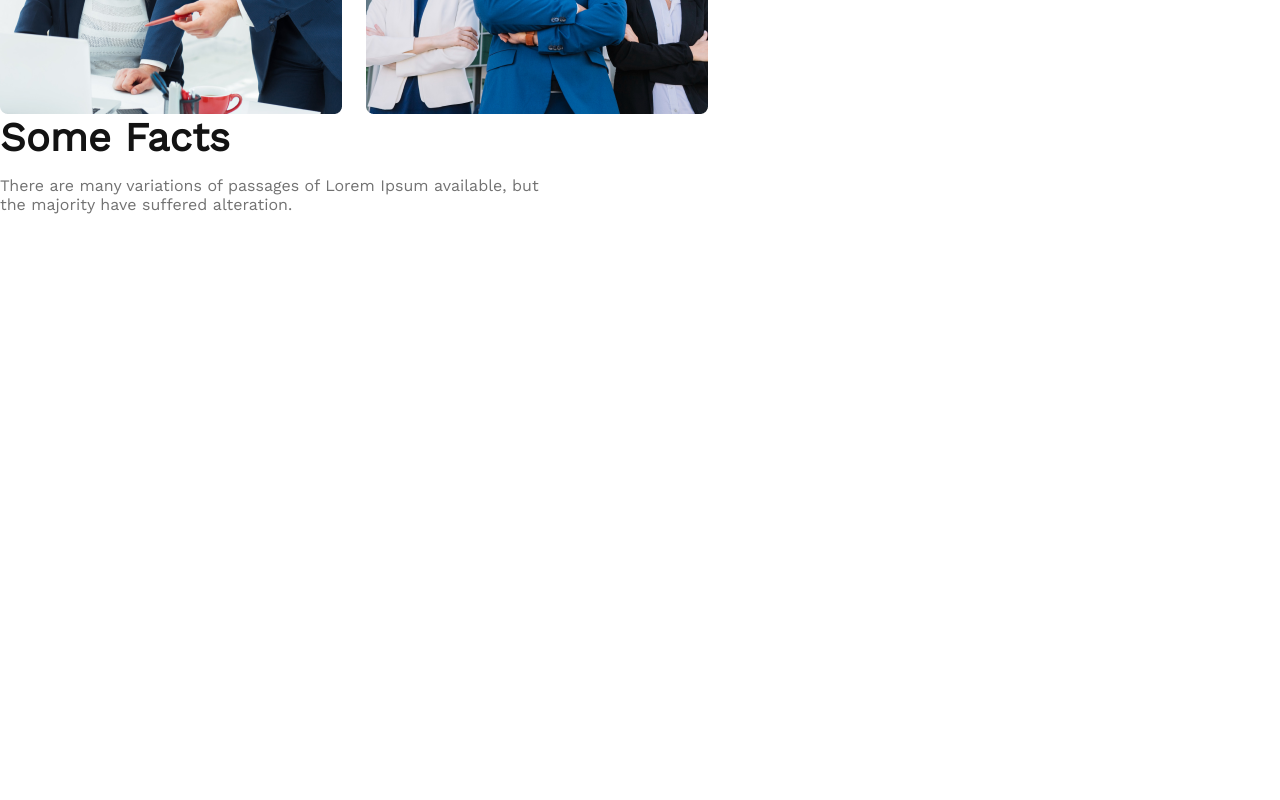
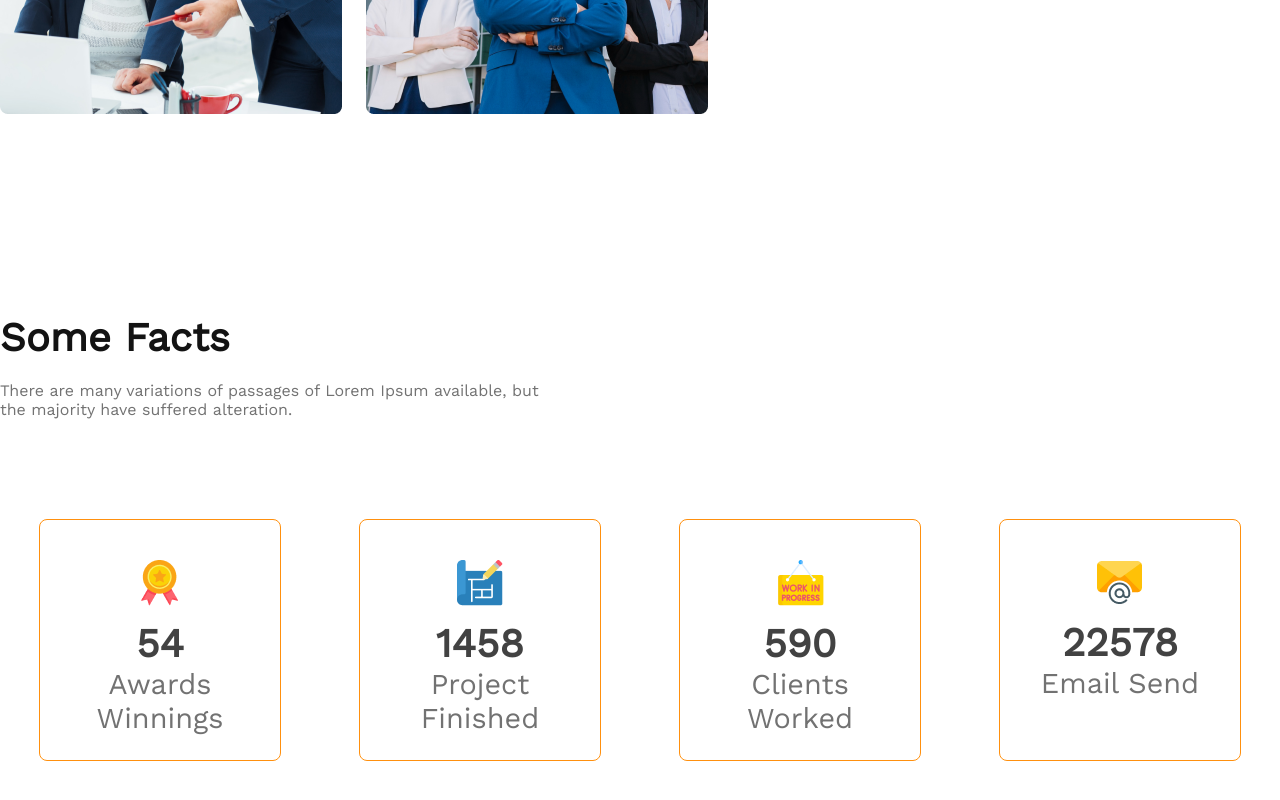
Before and after one commit to Git-Ratikul-Islam/Architecture-practice-responsive, a plain HTML site: page index.html in a window 1280 px wide. Shown: the part 1574-2374 px from the top of the page. Before the commit the page ends 1858 px from the top, so only its background shows below. Drawn offline with nearby package versions, Linux system fonts and the light colour scheme.

Commit message:
facts-section-added

```diff
--- a/index.html
+++ b/index.html
@@ -63,10 +63,35 @@
             <!-- facts section -->
             <section class="facts">
                   <h2 class="facts-title">Some Facts</h2>
-                  <p class="text-gray-color">There are many variations of passages of Lorem Ipsum available, but <br>
+                  <p class="text-gray-color facts-description">There are many variations of passages of Lorem Ipsum
+                        available, but <br>
                         the
                         majority have suffered
                         alteration.</p>
+
+                  <div class="facts-card-container">
+                        <!-- .card*4>img+h2.card-stats+p.card-title -->
+                        <div class="card">
+                              <img src="images/icons/ribon.png" alt="">
+                              <h2 class="card-stats">54</h2>
+                              <p class="card-title">Awards Winnings</p>
+                        </div>
+                        <div class="card">
+                              <img src="images/icons/projects.png" alt="">
+                              <h2 class="card-stats">1458</h2>
+                              <p class="card-title">Project Finished</p>
+                        </div>
+                        <div class="card">
+                              <img src="images/icons/customers.png" alt="">
+                              <h2 class="card-stats">590</h2>
+                              <p class="card-title">Clients Worked</p>
+                        </div>
+                        <div class="card">
+                              <img src="images/icons/email.png" alt="">
+                              <h2 class="card-stats">22578</h2>
+                              <p class="card-title">Email Send</p>
+                        </div>
+                  </div>
 
             </section>
 
--- a/style.css
+++ b/style.css
@@ -155,9 +155,43 @@ main {
 .facts-title {
       color: #131313;
       font-size: 2.5rem;
+      margin-top: 200px;
 
 }
 
+.facts-description {
+      margin-top: 20px;
+}
+
+.facts-card-container {
+      display: flex;
+      justify-content: space-around;
+      margin-top: 100px;
+
+}
+
+.facts-card-container .card {
+      border-radius: 8px;
+      border: 1px solid #FF900E;
+      text-align: center;
+      padding: 40px;
+      width: 241.831px;
+      height: 241.831px;
+
+
+}
+
+.facts-card-container .card-title {
+      font-size: 1.8rem;
+      color: #727272;
+}
+
+.facts-card-container .card-stats {
+      margin-top: 10px;
+      color: #424242;
+      font-size: 2.5rem;
+      font-weight: 600;
+}
 
 
 
```
